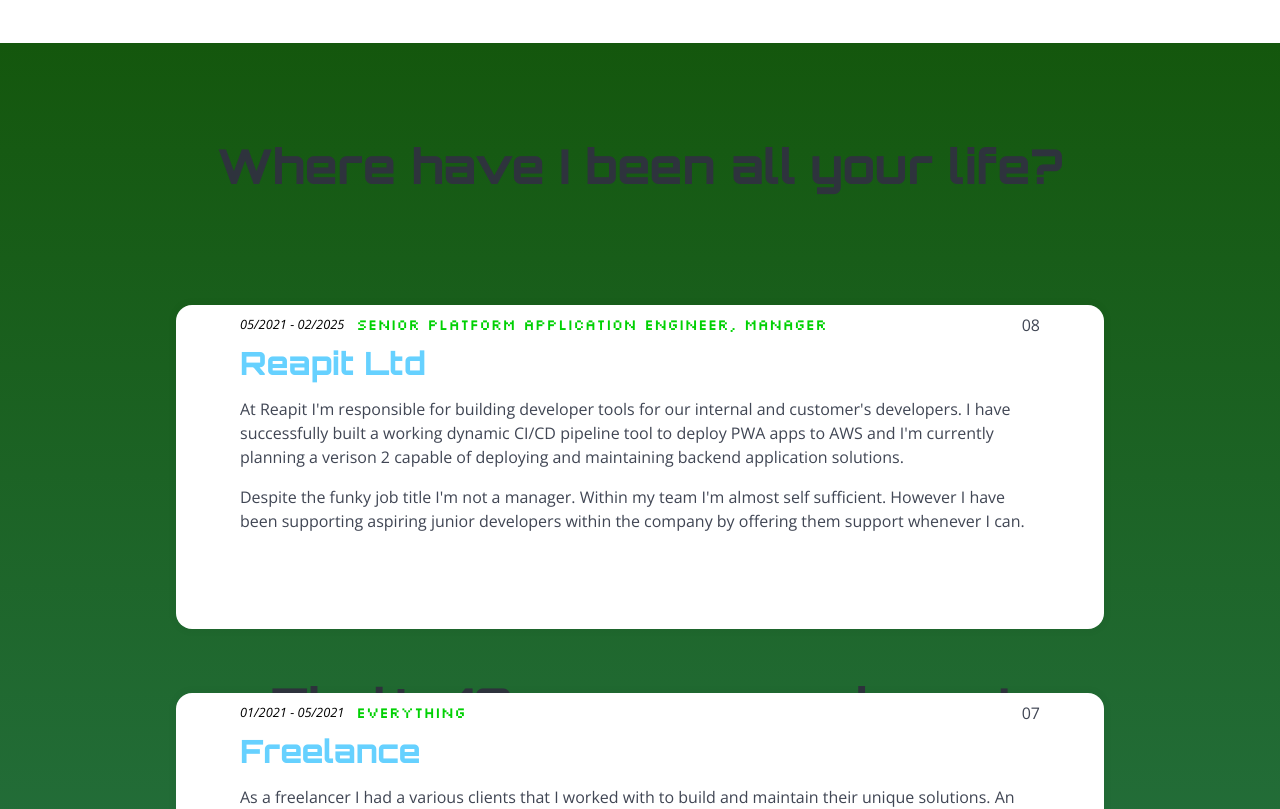
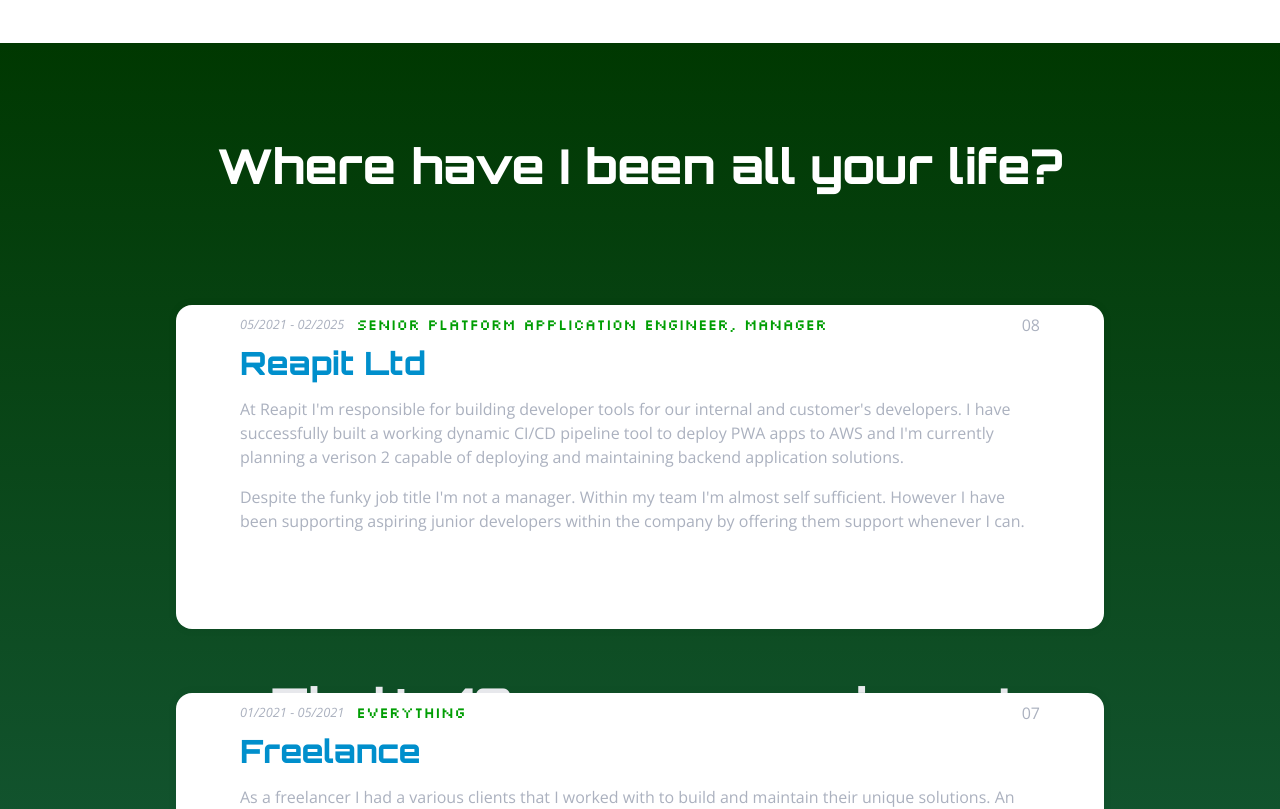
Before and after one commit to bashleigh/another-portfolio, a React (Vite) app: page / in a window 1280 px wide. Shown: the part 2480-3289 px from the top of the page. Built offline with nearby package versions, Linux system fonts and the light colour scheme.

Commit message:
feat: attempting to fix colours on light mode

```diff
--- a/index.html
+++ b/index.html
@@ -9,7 +9,7 @@
     />
     <title>Ashleigh Simonelli</title>
   </head>
-  <body>
+  <body class="theme-dark">
     <form name="contact" netlify="true" netlify-honeypot="bot-field" hidden>
       <input type="hidden" value="contact" name="form-name" />
       <input type="text" name="name" />
--- a/src/components/cv/index.tsx
+++ b/src/components/cv/index.tsx
@@ -97,7 +97,7 @@
         words={Object.values(cells).flat(1)}
       />
       <div className="mt-6">
-        <div className="navbar">
+        <div className="navbar is-black">
           <div className="container">
             <h3 className="title">What do I know?</h3>
             <div className="navbar-end">
@@ -133,7 +133,7 @@
       <section className="hero is-halfheight is-timemachine">
         <div className="hero-body">
           <div>
-            <h1 className="title is-size-1 has-text-centered mt-6 mb-6">
+            <h1 className="title is-size-1 has-text-centered mt-6 mb-6 has-text-white">
               Where have I been all your life?
             </h1>
             <TimeMachine />
--- a/src/components/cv/time-machine.scss
+++ b/src/components/cv/time-machine.scss
@@ -1,7 +1,7 @@
 @use "bulma/sass/utilities/mixins";
 
 .hero.is-timemachine {
-    background-image: linear-gradient(180deg, var(--dark-primary), var(--bulma-info));
+    background-image: linear-gradient(180deg, var(--bulma-primary-10), var(--bulma-info));
 }
 
 .time-machine {
@@ -38,14 +38,20 @@
 
       .subtitle {
         font-family: "Silkscreen";
+        color: var(--bulma-primary-30);
+
         @include mixins.tablet {
           font-size: 1.2vw;
         }
       }
 
+      .title {
+        color: var(--bulma-info-40);
+      }
+
       small {
         font-style: italic;
-        color: black;
+        // color: black;
         font-size: .8rem;
       }
     }
--- a/src/components/cv/time-machine.tsx
+++ b/src/components/cv/time-machine.tsx
@@ -51,13 +51,13 @@
                   {job.startDate.month}/{job.startDate.year} -{" "}
                   {job.endDate.month}/{job.endDate.year}
                 </small>
-                <h3 className="subtitle has-text-primary">{job.title}</h3>
+                <h3 className="subtitle">{job.title}</h3>
               </div>
               <div className="level-item level-right">
                 {(workexperience.length - index).toString().padStart(2, "0")}
               </div>
             </div>
-            <h1 className="title mb-4 mt-2 has-text-info">{job.company}</h1>
+            <h1 className="title mb-4 mt-2">{job.company}</h1>
             <div className="content">
               {job.description.map(desc => (
                 <p key={desc}>{desc}</p>
--- a/src/styles/index.scss
+++ b/src/styles/index.scss
@@ -4,7 +4,7 @@
 
 :root {
   --bulma-primary-h: 121deg;
-  --dark-primary: #14570d;
+  // --dark-primary: #14570d;
 }
 
 body, html, #root {
```
